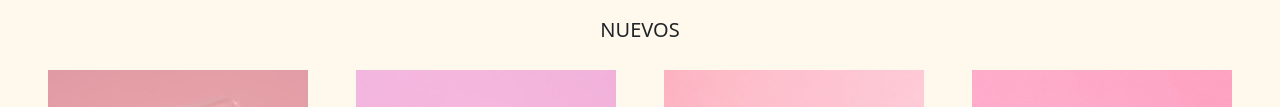
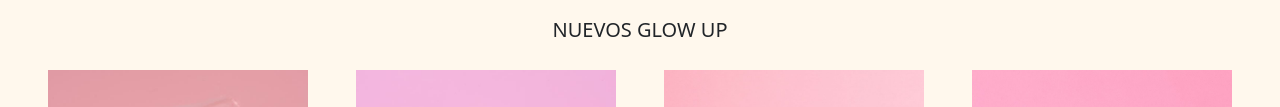
Before and after one commit to paulafrancof/euphoria-glow, a website: page src/index.html in a window 1280 px wide. Shown: the part 663-770 px from the top of the page. Drawn offline with nearby package versions, Linux system fonts and the light colour scheme.

Commit message:
Marcas index.html

```diff
--- a/src/index.html
+++ b/src/index.html
@@ -99,7 +99,7 @@
     </section>
     <section class="newProducts">
         <div class="newProducts__title">
-            <h5>NUEVOS</h5>
+            <h5>NUEVOS GLOW UP</h5>
         </div>
         <section class="newProducts__tab">
             <div>
```
